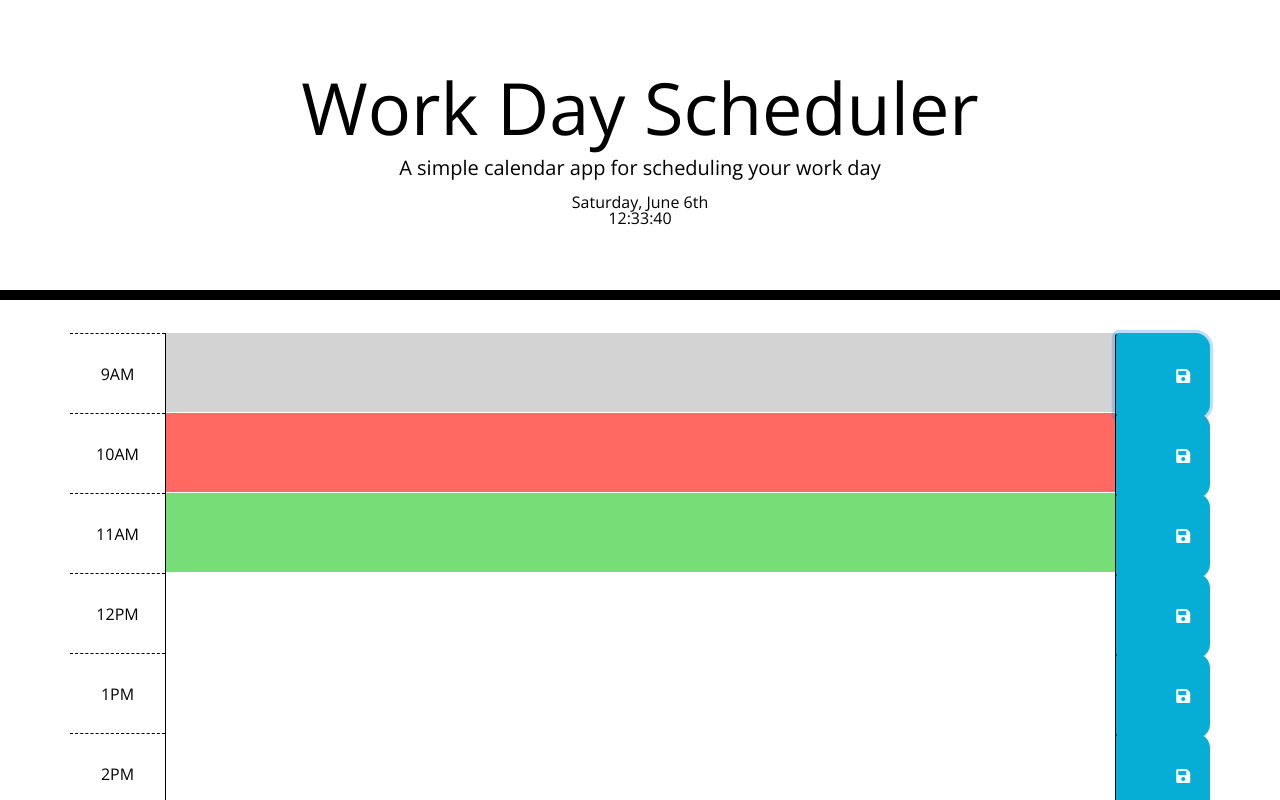
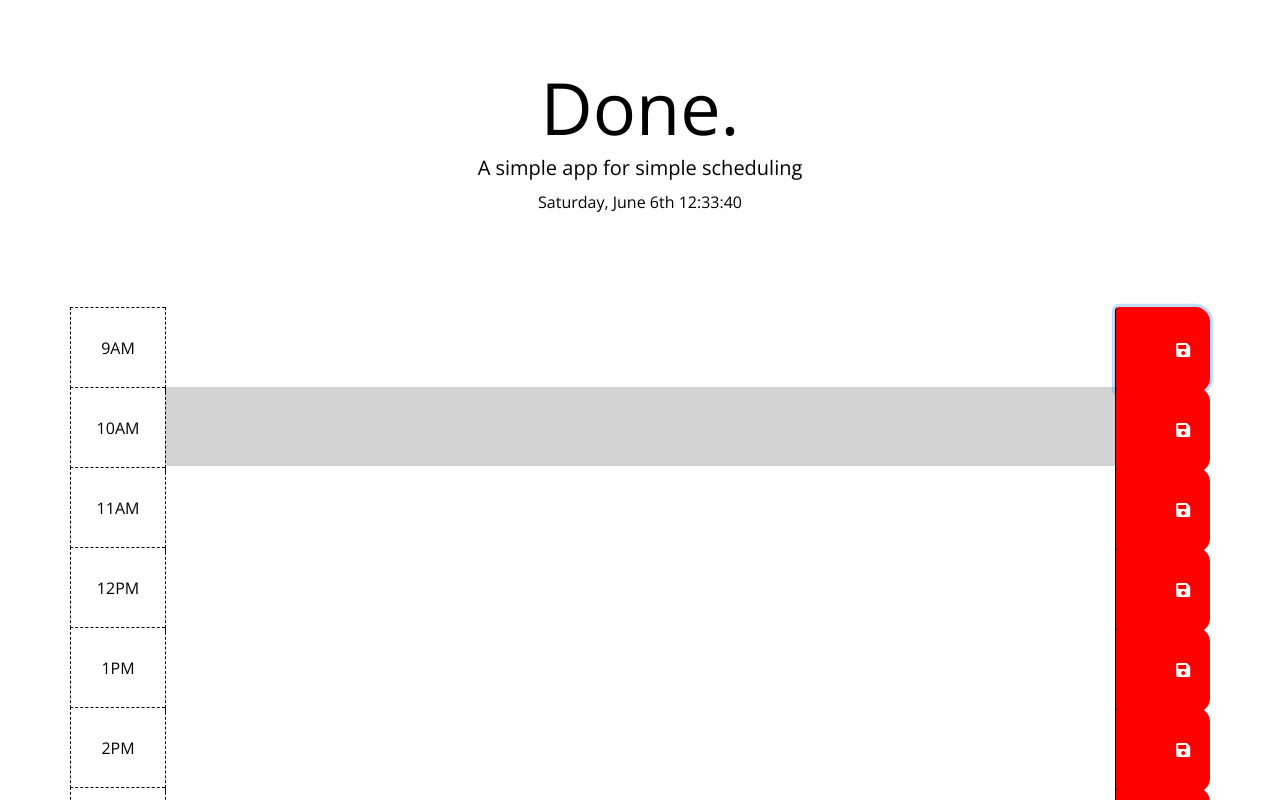
Before and after one commit to lisbethmachado/weekly-planner, a plain HTML site: page index.html in a window 1280 px wide. Both pictures are taken after a click on the button 1162 px from the left and 376 px from the top of the page. Shown: the top 800 px of the page. Drawn offline with nearby package versions, Linux system fonts and the light colour scheme; files that its build step writes are made by us from their sources.

Commit message:
cleaned up css and added date and time

```diff
--- a/assets/script.js
+++ b/assets/script.js
@@ -0,0 +1,47 @@
+var text = $("<text-area>")
+var saveBtn = $(".saveBtn")
+
+$("<text-area>").on("click", function (event) {
+    event.preventDefault();
+
+    // This line grabs the input from the textbox
+    var text = $(".description").val().trim();
+
+    // The movie from the textbox is then added to our array
+    text.push(text);
+
+    // Calling renderButtons which handles the processing of our movie array
+    saveBtn();
+  });
+// // on page load date displayed with moment js
+
+// var current time
+
+// var PresentBlock
+
+//  on saveBtn event listener store the description
+//  var storeDescription
+// localStorage setItem storeDescription
+
+// if current time === PresentBLock {
+//     addClass present
+// }
+// else if {
+//     current time < PresentBLock {
+//         remove present class
+//         addclass past
+//     }
+//     else {
+//         remove past
+//         remove present
+//         add present
+//     }
+// }
+// local storage getItem
+$(function() {
+    $(".saveBtn").on("click", function(){
+      var value = $(this).siblings(".description").val();
+      var time = $(this).parent().attr("id")
+      localStorage.setItem(time, value);
+    }) ;
+  });
--- a/assets/style.css
+++ b/assets/style.css
@@ -9,16 +9,16 @@ body {
     border: none;
     resize: none;
     color: #000000;
-    border-left: 1px solid black;
-    padding: 10px;
+    border-left: 1px dashed #000000;
+    padding: 0px;
   }
 
   .jumbotron {
     text-align: center;
     background-color: transparent;
     color: black;
-    border-radius: 0;
-    border-bottom: 10px solid black;
+    /* border-radius: 0; */
+    /* border-bottom: 1px dashed #000000; removed border for stylistic purposes*/
   }
 
   .description{
@@ -33,27 +33,31 @@ body {
   .row {
     white-space: pre-wrap;
     height: 80px;
-    border-top: 1px solid white;;
+    border-top: 1px solid white;
   }
 
   .hour {
     background-color: #ffffff;
     color: #000000;
     border-top: 1px dashed #000000;
+    border-left: 1px dashed #000000;
+    border-bottom: 1px dashed #000000;
   }
 
   .past {
-    background-color: #d3d3d3;
+    background-color: white;
     color: white;
+
   }
 
   .present {
-    background-color: #ff6961;
+    background-color: #d3d3d3;
     color: white;
+
   }
 
   .future {
-    background-color: #77dd77;
+    background-color: white;
     color: white;
   }
 
@@ -61,11 +65,13 @@ body {
     border-left: 1px solid black;
     border-top-right-radius: 15px;
     border-bottom-right-radius: 15px;
-    background-color: #06AED5;
+    background-color: red;
     color: white;
   }
 
   .saveBtn i:hover {
     font-size: 20px;
     transition: all .3s ease-in-out;
+    background-color: rgb(136, 221, 240);
+
   }
--- a/index.html
+++ b/index.html
@@ -18,14 +18,14 @@
       href="https://fonts.googleapis.com/css?family=Open+Sans&display=swap"
       rel="stylesheet"
     />
-    <link rel="stylesheet" href="style.css" />
-    <title>Work Day Scheduler</title>
+    <link rel="stylesheet" href="assets/style.css" />
+    <title>Get it Done.</title>
   </head>
 
   <body>
     <header class="jumbotron">
-      <h1 class="display-3">Work Day Scheduler</h1>
-      <p class="lead">A simple calendar app for scheduling your work day</p>
+      <h1 class="display-3">Done.</h1>
+      <p class="lead">A simple app for simple scheduling</p>
       <p id="currentDay" class="lead"></p>
       <div id="date"></div>
       <div id="time"></div>
@@ -50,13 +50,17 @@
           var timeEl = $("#time");
           var dateEl = $("#date");
           var now = moment();
+          // moment().format('LLLL')
           var formattedTime = now.format("h:mm:ss");
           var formattedDate = now.format("dddd, MMMM do");
-          timeEl.text(formattedTime);
-          dateEl.text(formattedDate);
+          timeEl.text(formattedDate +" "+ formattedTime);
+          // dateEl.text(formattedDate);
         }
       });
-        </script>
+
+      var userInput = [""]
+
+    </script>
     </header>
     <div class="container">
       <!-- use class for "past", "present", and "future" to apply styles
@@ -156,7 +160,6 @@
     <script src="https://code.jquery.com/jquery-3.4.1.min.js"></script>
     <script src="https://cdnjs.cloudflare.com/ajax/libs/moment.js/2.24.0/moment.min.js"></script>
 
-    <!-- link your javascript files here. (Must be after jquery is linked!
-      You should be able to explain why that is to be "employer ready".) -->
+    <script src="assets/script.js"></script>
   </body>
 </html>
```
